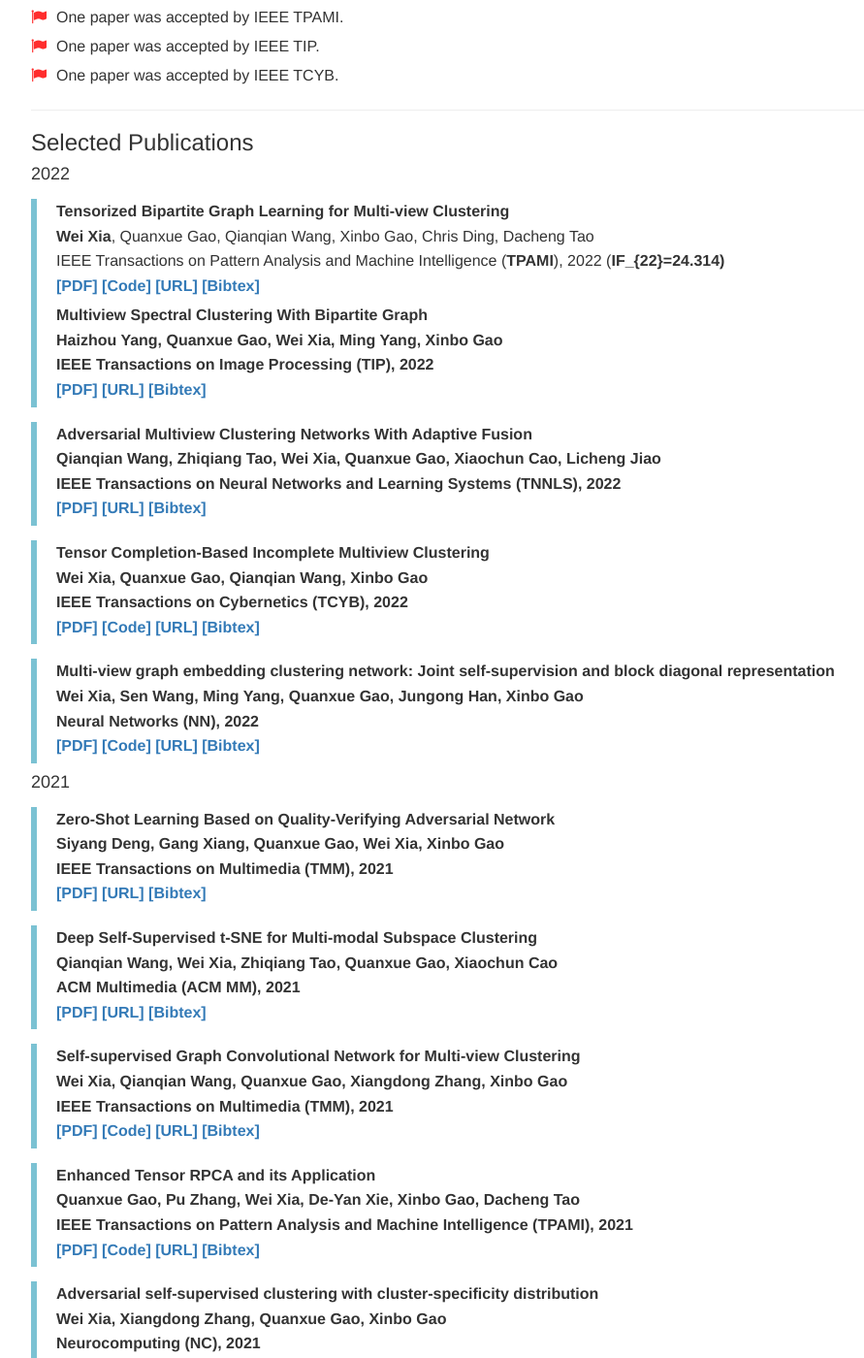
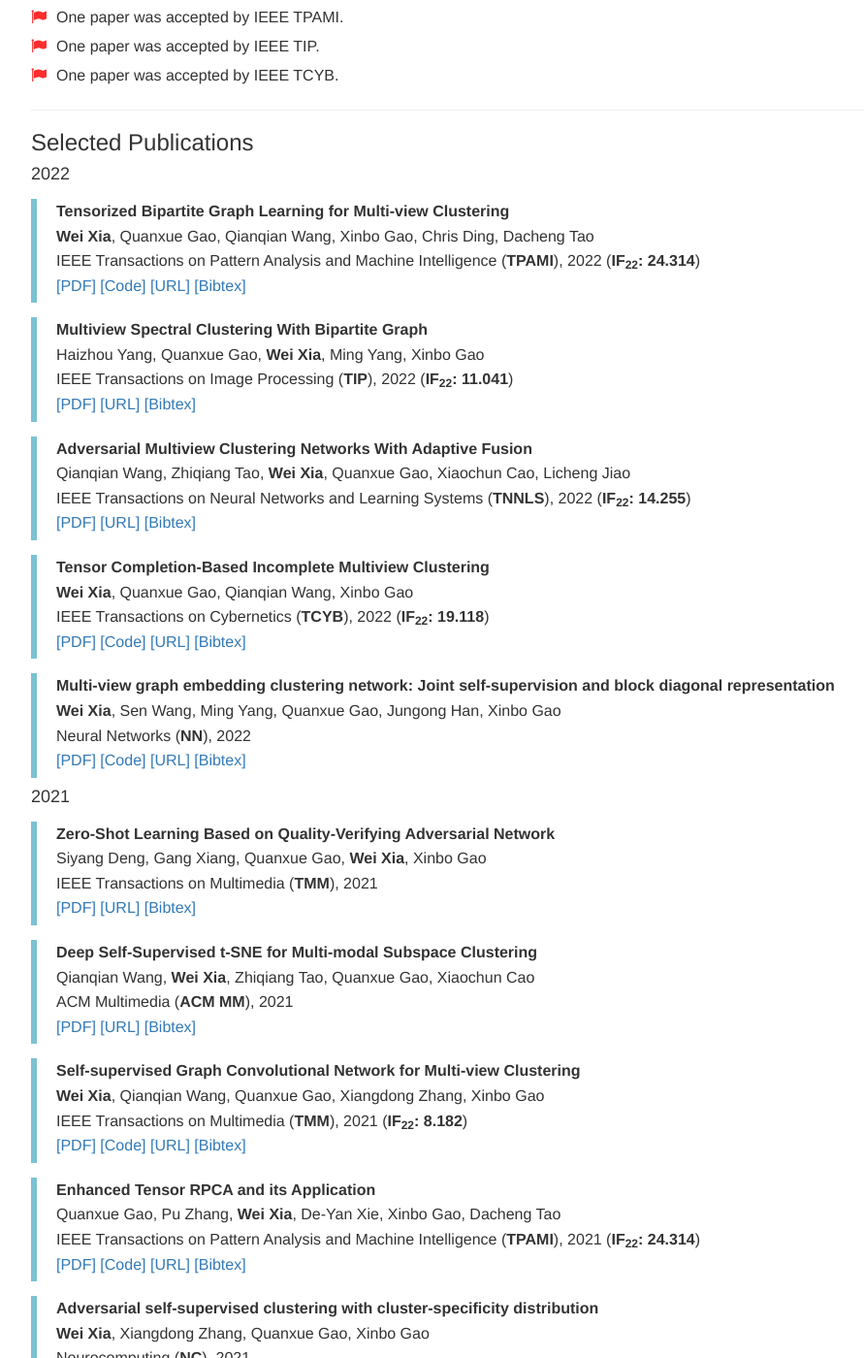
Before and after one commit to xdweixia/weixia0416.github.io, a Jekyll site: the page built from index.html, in a window 1280 px wide and 1400 px high, scrolled down 370 px. Shown: the whole window at 97% size, without its empty margins (108-999 px from the left). Built offline with Jekyll 4.4.1, drawn with Linux system fonts in a browser that asks for light colours; nearby versions of some CDN libraries; library files that are not in the unit come from our copies; some of the changed text lies outside the part shown.

Commit message:
Update publications.html

```diff
--- a/_includes/publications.html
+++ b/_includes/publications.html
@@ -11,7 +11,7 @@
     <p class="media-heading">
       <strong>Tensorized Bipartite Graph Learning for Multi-view Clustering</strong><br />
        <strong>Wei Xia</strong>, Quanxue Gao, Qianqian Wang, Xinbo Gao, Chris Ding, Dacheng Tao<br />
-	    IEEE Transactions on Pattern Analysis and Machine Intelligence (<strong>TPAMI</strong>), 2022 (<strong>IF_{22}=24.314<strong>) <br />
+	    IEEE Transactions on Pattern Analysis and Machine Intelligence (<strong>TPAMI</strong>), 2022 (<strong>IF<sub>22</sub>: 24.314</strong>) <br />
 	<a href="assets/pdf/2022-TPAMI.pdf">[PDF]</a>
 	<a href="https://github.com/xdweixia/TBGL-MVC">[Code]</a>
 	<a href="https://ieeexplore.ieee.org/document/9813586">[URL]</a>
@@ -25,7 +25,7 @@
     <p class="media-heading">
       <strong>Multiview Spectral Clustering With Bipartite Graph</strong><br />
        Haizhou Yang, Quanxue Gao, <strong>Wei Xia</strong>, Ming Yang, Xinbo Gao<br />
-	    IEEE Transactions on Image Processing (<strong>TIP</strong>), 2022 <br />
+	    IEEE Transactions on Image Processing (<strong>TIP</strong>), 2022 (<strong>IF<sub>22</sub>: 11.041</strong>)<br />
 	    <a href="assets/pdf/2022-TIP.pdf">[PDF]</a>
 		<a href="https://ieeexplore.ieee.org/document/9774970">[URL]</a>
 		<a href="assets/bibtex/2022-TIP-bib.txt">[Bibtex]</a>
@@ -38,7 +38,7 @@
     <p class="media-heading">
       <strong>Adversarial Multiview Clustering Networks With Adaptive Fusion</strong><br />
        Qianqian Wang, Zhiqiang Tao, <strong>Wei Xia</strong>, Quanxue Gao, Xiaochun Cao, Licheng Jiao<br />
-	    IEEE Transactions on Neural Networks and Learning Systems (<strong>TNNLS</strong>), 2022 <br />
+	    IEEE Transactions on Neural Networks and Learning Systems (<strong>TNNLS</strong>), 2022 (<strong>IF<sub>22</sub>: 14.255</strong>) <br />
 	    <a href="assets/pdf/2022-TNNLS.pdf">[PDF]</a>
 		<a href="https://ieeexplore.ieee.org/document/9703098">[URL]</a>
 		<a href="assets/bibtex/2022-TNNLS-bib.txt">[Bibtex]</a>
@@ -51,7 +51,7 @@
     <p class="media-heading">
       <strong>Tensor Completion-Based Incomplete Multiview Clustering</strong><br />
        <strong>Wei Xia</strong>, Quanxue Gao, Qianqian Wang, Xinbo Gao<br />
-	    IEEE Transactions on Cybernetics (<strong>TCYB</strong>), 2022 <br />
+	    IEEE Transactions on Cybernetics (<strong>TCYB</strong>), 2022 (<strong>IF<sub>22</sub>: 19.118</strong>)<br />
 	    <a href="assets/pdf/2022-TCYB.pdf">[PDF]</a>
 		<a href="https://github.com/xdweixia/2022-IEEE-TCYB-TCIMC">[Code]</a>
 		<a href="https://ieeexplore.ieee.org/document/9693309">[URL]</a>
@@ -109,7 +109,7 @@
     <p class="media-heading">
       <strong>Self-supervised Graph Convolutional Network for Multi-view Clustering</strong><br />
        <strong>Wei Xia</strong>, Qianqian Wang, Quanxue Gao, Xiangdong Zhang, Xinbo Gao<br />
-	    IEEE Transactions on Multimedia (<strong>TMM</strong>), 2021 <br />
+	    IEEE Transactions on Multimedia (<strong>TMM</strong>), 2021 (<strong>IF<sub>22</sub>: 8.182</strong>)<br />
 	    <a href="assets/pdf/2021-TMM-GRAPH.pdf">[PDF]</a>
 		<a href="https://github.com/xdweixia/SGCMC">[Code]</a>
 		<a href="https://ieeexplore.ieee.org/document/9472979/">[URL]</a>
@@ -123,7 +123,7 @@
     <p class="media-heading">
       <strong>Enhanced Tensor RPCA and its Application</strong><br />
        	Quanxue Gao, Pu Zhang, <strong>Wei Xia</strong>, De-Yan Xie, Xinbo Gao, Dacheng Tao<br />
-	    IEEE Transactions on Pattern Analysis and Machine Intelligence (<strong>TPAMI</strong>), 2021 <br />
+	    IEEE Transactions on Pattern Analysis and Machine Intelligence (<strong>TPAMI</strong>), 2021 (<strong>IF<sub>22</sub>: 24.314</strong>)<br />
 	    <a href="assets/pdf/2021-TPAMI.pdf">[PDF]</a>
 		<a href="https://github.com/xdweixia/TPAMI2020_ETRPCA">[Code]</a>
 		<a href="https://doi.org/10.1109/TPAMI.2020.3017672">[URL]</a>
@@ -163,7 +163,7 @@
     <p class="media-heading">
       <strong>Multiview Subspace Clustering by an Enhanced Tensor Nuclear Norm</strong><br />
        <strong>Wei Xia</strong>, Xiangdong Zhang, Quanxue Gao, Xiaochuang Shu, Jungong Han, Xinbo Gao<br />
-	    IEEE Transactions on Cybernetics (<strong>TCYB</strong>), 2021 <br />
+	    IEEE Transactions on Cybernetics (<strong>TCYB</strong>), 2021 (<strong>IF<sub>22</sub>: 19.118</strong>) <br />
 	    <a href="assets/pdf/2021-TCYB.pdf">[PDF]</a>
 		<a href="https://github.com/xdweixia/IEEE_TC2021_WTSNM_MVSC">[Code]</a>
 		<a href="https://ieeexplore.ieee.org/document/9364911">[URL]</a>
```
